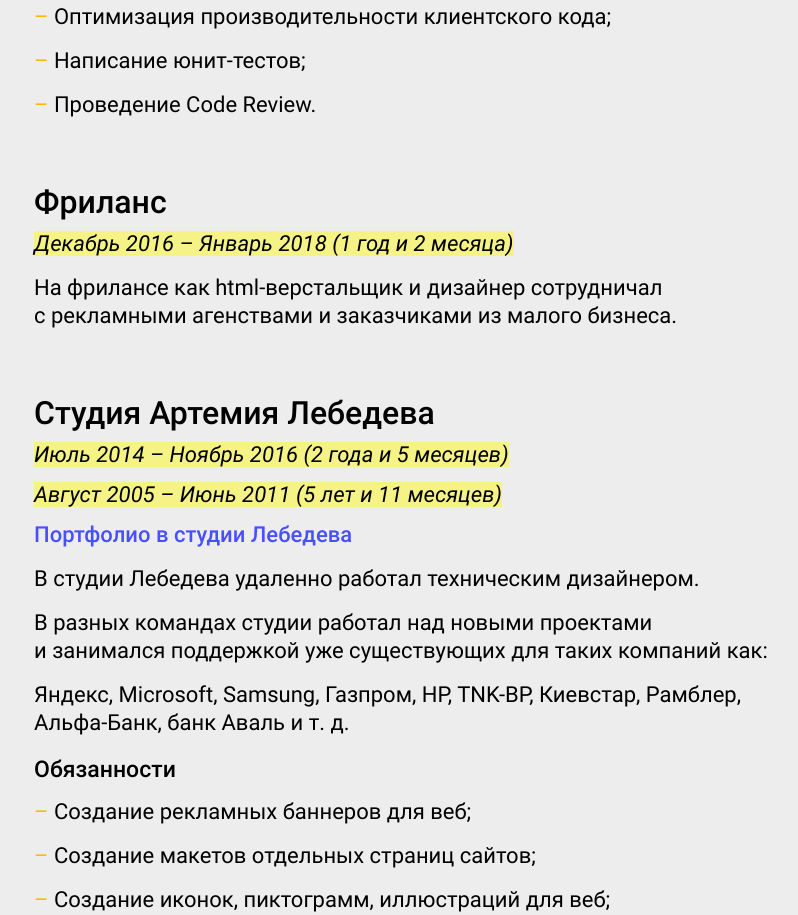
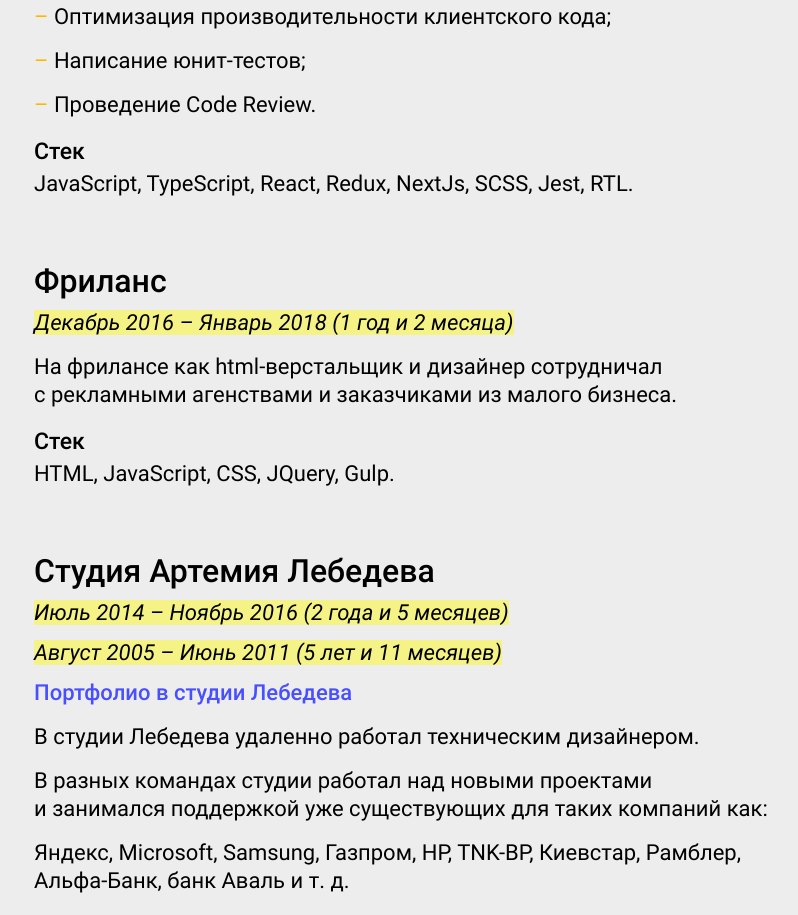
Before and after one commit to odivus/odivus.github.io, a React (Create React App) app: page /resume in a window 1280 px wide. Shown: the part 820-1735 px from the top of the page, without its empty margins (236-1034 px from the left). Built offline with nearby package versions, Linux system fonts and the light colour scheme.

Commit message:
Content edited

```diff
--- a/src/components/Resume/Resume.js
+++ b/src/components/Resume/Resume.js
@@ -26,7 +26,7 @@
           </a>
           <br />
           Скачать <a
-            href='https://disk.yandex.com/i/_kYeC5NVpSmRSg'
+            href='https://disk.yandex.com/i/Vj-IS0kcd0eing'
             target='_blank'
             rel='noopener noreferrer'
             >
@@ -70,6 +70,8 @@
                 Проведение Code Review.
               </li>
             </ul>
+            <h6 className='h6-resume'>Стек</h6>
+            <p>JavaScript, TypeScript, React, Redux, NextJs, SCSS, Jest, RTL.</p>
             <h3>Фриланс</h3>
             <p className='p-marker'>
               <i className='text-marker'>
@@ -79,6 +81,8 @@
             <p className='p-first'>
               На фрилансе как html-верстальщик и&nbsp;дизайнер сотрудничал с&nbsp;рекламными агенствами и&nbsp;заказчиками из&nbsp;малого бизнеса.
             </p>
+            <h6 className='h6-resume'>Стек</h6>
+            <p>HTML, JavaScript, CSS, JQuery, Gulp.</p>
             <h3>Студия Артемия Лебедева</h3>
             <p className='p-marker'>
               <i className='text-marker'>
```
